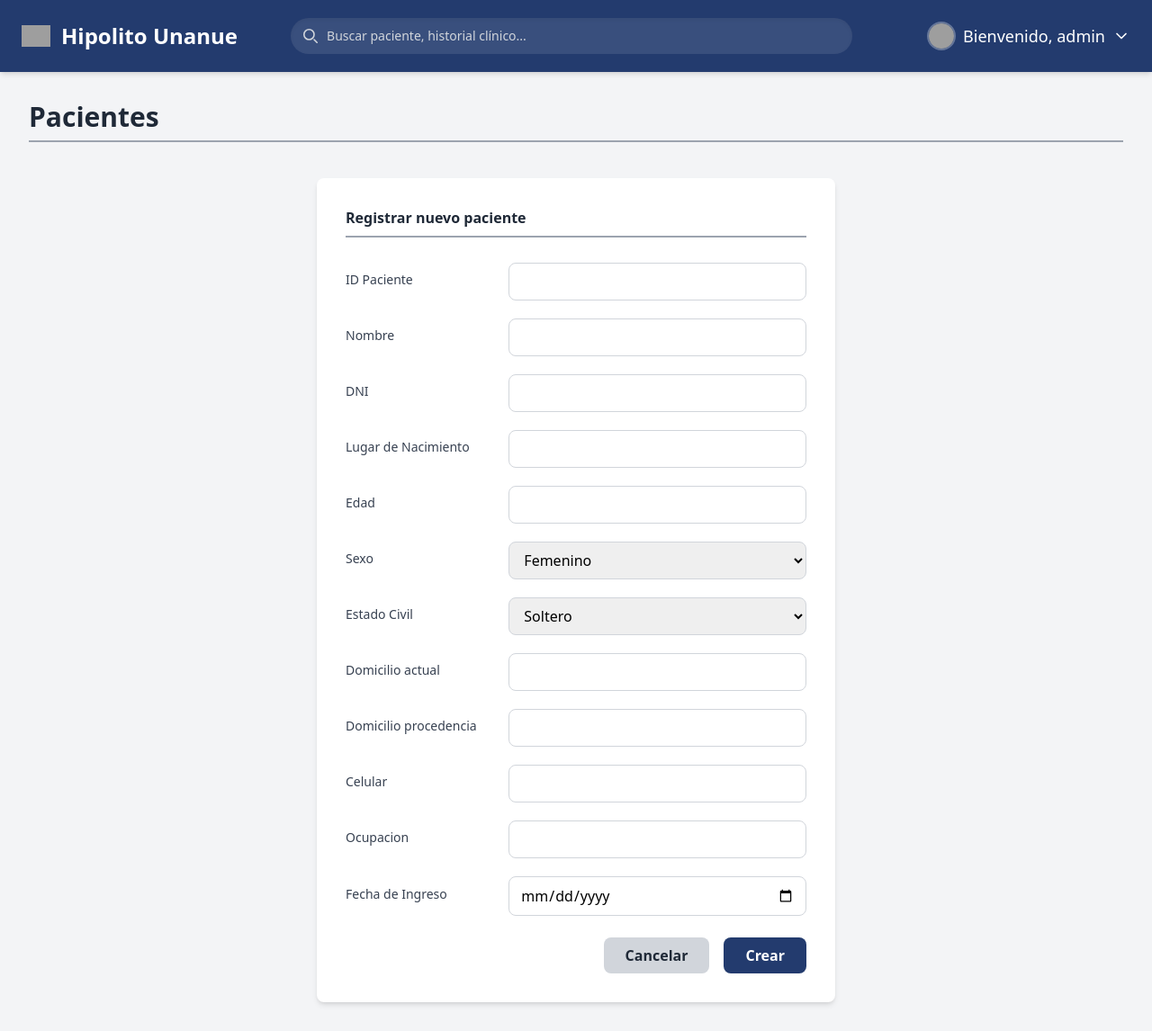
After one commit to kerwinfidelqr-gif/clinica, a Django app: page /pacientes/create/ in a window 1280 px wide. The commit adds this page. Shown: the whole page at 90% size. Run offline with Django 5.2, Linux system fonts and the light colour scheme; a user stored in the database is signed in; data comes from the database, SQL or seed files in the repository; some libraries are stand-ins or nearby versions; grey boxes are pictures that could not be loaded.

Commit message:
Implementacion del modulo pacientes

```diff
--- a/core/templates/core/dashboard.html
+++ b/core/templates/core/dashboard.html
@@ -14,7 +14,7 @@
 </div>
 <div class="grid grid-cols-1 md:grid-cols-2 xl:grid-cols-3 gap-6">
     {% if permissions.pacientes > 0 %}
-    <a href="#" class="group bg-white rounded-lg border border-gray-200 border-l-4 border-l-[#2875f0] shadow-sm hover:shadow-xl hover:-translate-y-1.5 transition-all duration-300 flex flex-col h-full">
+    <a href="{% url 'pacientes:paciente_list' %}" class="group bg-white rounded-lg border border-gray-200 border-l-4 border-l-[#2875f0] shadow-sm hover:shadow-xl hover:-translate-y-1.5 transition-all duration-300 flex flex-col h-full">
         <div class="p-5 flex-grow">
             <div class="flex justify-between items-start mb-4">
                 <div>
--- /dev/null
+++ b/pacientes/templates/pacientes/paciente_form.html
@@ -0,0 +1,98 @@
+{% extends "core/base.html" %}
+{% load static %}
+{% block title %}Crear nuevo Paciente{% endblock %}
+{% block content %}
+
+<h2 class="text-3xl font-bold text-gray-800 mb-6 border-b-2 border-gray-400 pb-2">Pacientes</h2>
+
+<div class="max-w-xl mx-auto bg-white p-8 rounded-lg shadow-md mt-10">
+    <h2 class="text-3x1 font-bold text-gray-800 mb-6 border-b-2 border-gray-400 pb-2">Registrar nuevo paciente</h2>
+    <form method="post" class="space-y-6">
+        {% csrf_token %}
+        <div class="space-y-4">
+            <div class="flex items-center space-x-4">
+                <label for="{{ form.id_paciente.id_for_label }}" class="block text-sm font-medium text-gray-700 w-1/3">ID Paciente</label>
+                <div class="mt-1 w-2/3">
+                    <input type="text" name="{{ form.id_paciente.html_name }}" id="{{ form.id_paciente.id_for_label }}" class="w-full px-3 py-2 border border-gray-300 rounded-lg focus: outline-none focus:ring-2 focus:ring-[#233b6e]">
+                </div>
+            </div>
+            <div class="flex items-center space-x-4">
+                <label for="{{ form.nombre.id_for_label }}" class="block text-sm font-medium text-gray-700 w-1/3">Nombre</label>
+                <div class="mt-1 w-2/3">
+                    <input type="text" name="{{ form.nombre.html_name }}" id="{{ form.nombre.id_for_label }}" class="w-full px-3 py-2 border border-gray-300 rounded-lg focus: outline-none focus:ring-2 focus:ring-[#233b6e]">
+                </div>
+            </div>
+            <div class="flex items-center space-x-4">
+                <label for="{{ form.DNI.id_for_label }}" class="block text-sm font-medium text-gray-700 w-1/3">DNI</label>
+                <div class="mt-1 w-2/3">
+                    <input type="number" name="{{ form.DNI.html_name }}" id="{{ form.DNI.id_for_label }}" class="w-full px-3 py-2 border border-gray-300 rounded-lg focus: outline-none focus:ring-2 focus:ring-[#233b6e]">
+                </div>
+            </div>
+            <div class="flex items-center space-x-4">
+                <label for="{{ form.lugar_nacimiento.id_for_label }}" class="block text-sm font-medium text-gray-700 w-1/3">Lugar de Nacimiento</label>
+                <div class="mt-1 w-2/3">
+                    <input type="text" name="{{ form.lugar_nacimiento.html_name }}" id="{{ form.lugar_nacimiento.id_for_label }}" class="w-full px-3 py-2 border border-gray-300 rounded-lg focus: outline-none focus:ring-2 focus:ring-[#233b6e]">
+                </div>
+            </div>
+            <div class="flex items-center space-x-4">
+                <label for="{{ form.edad.id_for_label }}" class="block text-sm font-medium text-gray-700 w-1/3">Edad</label>
+                <div class="mt-1 w-2/3">
+                    <input type="number" name="{{ form.edad.html_name }}" id="{{ form.edad.id_for_label }}" class="w-full px-3 py-2 border border-gray-300 rounded-lg focus: outline-none focus:ring-2 focus:ring-[#233b6e]">
+                </div>
+            </div>
+            <div class="flex items-center space-x-4">
+                <label for="{{ form.sexo.id_for_label }}" class="block text-sm font-medium text-gray-700 w-1/3">Sexo</label>
+                <div class="mt-1 w-2/3">
+                    <select name="{{ form.sexo.html_name }}" id="{{ form.sexo.id_for_label }}" class="w-full px-3 py-2 border border-gray-300 rounded-lg focus: outline-none focus:ring-2 focus:ring-[#233b6e]">
+                        <option value="Femenino">Femenino</option>
+                        <option value="Masculino">Masculino</option>
+                    </select>
+                </div>
+            </div>
+            <div class="flex items-center space-x-4">
+                <label for="{{ form.estado_civil.id_for_label }}" class="block text-sm font-medium text-gray-700 w-1/3">Estado Civil</label>
+                <div class="mt-1 w-2/3">
+                    <select name="{{ form.estado_civil.html_name }}" id="{{ form.estado_civil.id_for_label }}" class="w-full px-3 py-2 border border-gray-300 rounded-lg focus: outline-none focus:ring-2 focus:ring-[#233b6e]">
+                        <option value="Soltero">Soltero</option>
+                        <option value="Casado">Casado</option>
+                    </select>
+                </div>
+            </div>
+            <div class="flex items-center space-x-4">
+                <label for="{{ form.domicilio_actual.id_for_label }}" class="block text-sm font-medium text-gray-700 w-1/3">Domicilio actual</label>
+                <div class="mt-1 w-2/3">
+                    <input type="text" name="{{ form.domicilio_actual.html_name }}" id="{{ form.domicilio_actual.id_for_label }}" class="w-full px-3 py-2 border border-gray-300 rounded-lg focus: outline-none focus:ring-2 focus:ring-[#233b6e]">
+                </div>
+            </div>
+            <div class="flex items-center space-x-4">
+                <label for="{{ form.domicilio_procedencia.id_for_label }}" class="block text-sm font-medium text-gray-700 w-1/3">Domicilio procedencia</label>
+                <div class="mt-1 w-2/3">
+                    <input type="text" name="{{ form.domicilio_procedencia.html_name }}" id="{{ form.domicilio_procedencia.id_for_label }}" class="w-full px-3 py-2 border border-gray-300 rounded-lg focus: outline-none focus:ring-2 focus:ring-[#233b6e]">
+                </div>
+            </div>
+            <div class="flex items-center space-x-4">
+                <label for="{{ form.celular.id_for_label }}" class="block text-sm font-medium text-gray-700 w-1/3">Celular</label>
+                <div class="mt-1 w-2/3">
+                    <input type="number" name="{{ form.celular.html_name }}" id="{{ form.celular.id_for_label }}" class="w-full px-3 py-2 border border-gray-300 rounded-lg focus: outline-none focus:ring-2 focus:ring-[#233b6e]">
+                </div>
+            </div>
+            <div class="flex items-center space-x-4">
+                <label for="{{ form.ocupacion.id_for_label }}" class="block text-sm font-medium text-gray-700 w-1/3">Ocupacion</label>
+                <div class="mt-1 w-2/3">
+                    <input type="text" name="{{ form.ocupacion.html_name }}" id="{{ form.ocupacion.id_for_label }}" class="w-full px-3 py-2 border border-gray-300 rounded-lg focus: outline-none focus:ring-2 focus:ring-[#233b6e]">
+                </div>
+            </div>
+            <div class="flex items-center space-x-4">
+                <label for="{{ form.fecha_ingreso.id_for_label }}" class="block text-sm font-medium text-gray-700 w-1/3">Fecha de Ingreso</label>
+                <div class="mt-1 w-2/3">
+                    <input type="date" name="{{ form.fecha_ingreso.html_name }}" id="{{ form.fecha_ingreso.id_for_label }}" class="w-full px-3 py-2 border border-gray-300 rounded-lg focus: outline-none focus:ring-2 focus:ring-[#233b6e]">
+                </div>
+            </div>
+        </div>
+        <div class="flex justify-end space-x-4">
+            <a href="{% url 'pacientes:paciente_list' %}" class="bg-gray-300 text-gray-800 font-semibold py-2 px-6 rounded-lg transition-colors duration-300 hover:bg-gray-400">Cancelar</a>
+            <button type="submit" class="bg-[#233b6e] text-white font-semibold py-2 px-6 rounded-lg transition-colors duration-300 hover:bg-[#1a2c53]">Crear</button>
+        </div>
+    </form>
+</div>
+{% endblock content %}
```
Also changed, not shown: pacientes/templates/pacientes/pacientes_lista.html (added, +110 -0 lines), usuarios/templates/usuario/login.html (+32 -15 lines), pacientes/migrations/0001_initial.py (added), usuarios/migrations/0002_alter_usuario_nom_usuario.py (added).
